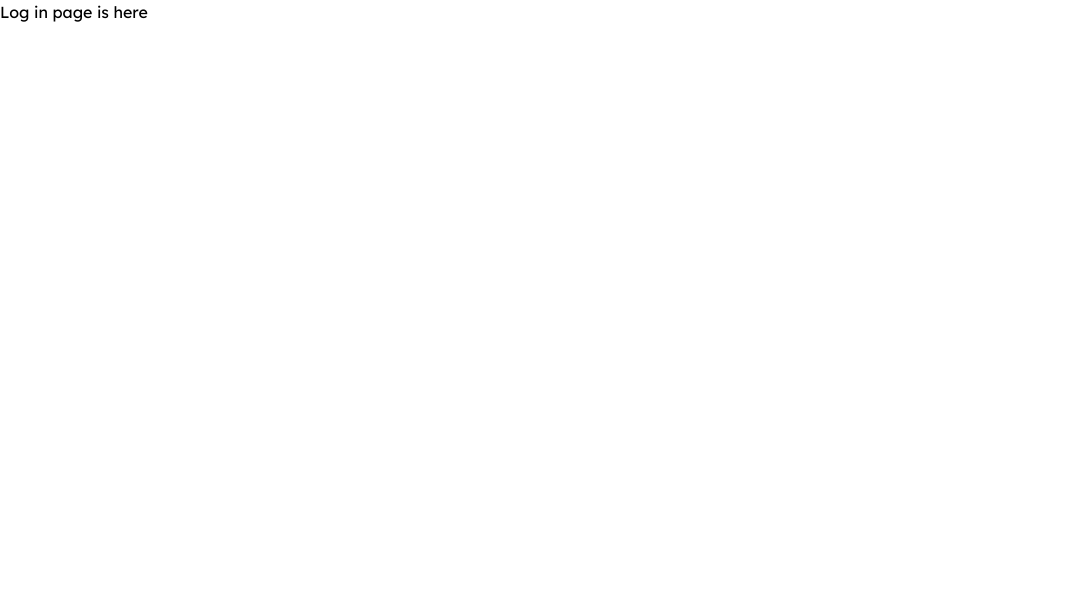
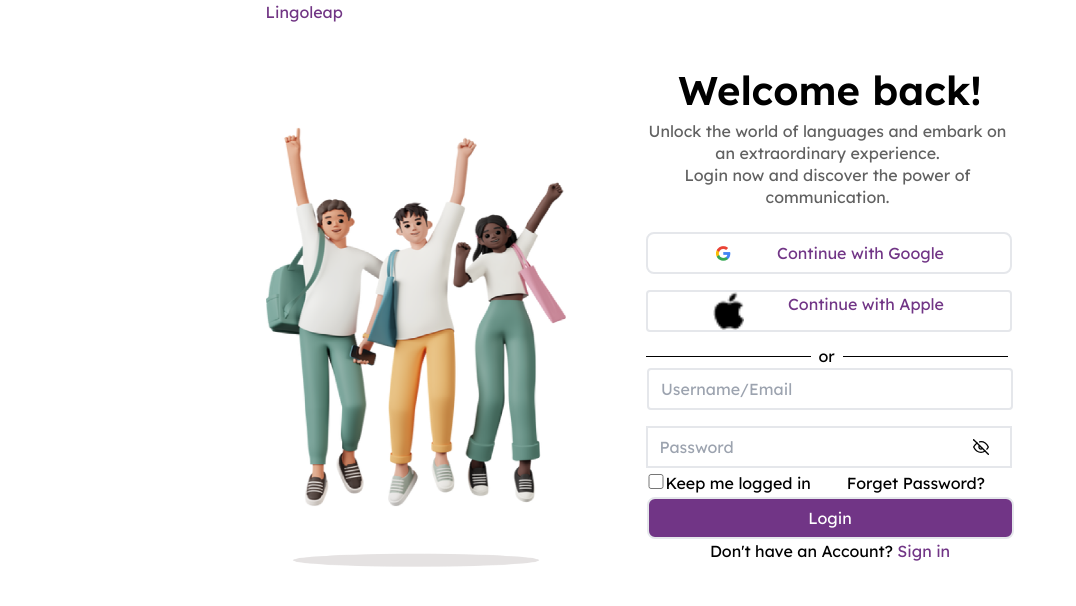
Before and after one commit to ictzoid/LangX-Frontend, a React (Vite) app: page /login in a window 1280 px wide. Shown: the top 606 px of the page, without its empty margins (0-1076 px from the left). Built offline with nearby package versions, Linux system fonts and the light colour scheme.

Commit message:
login page first commit

```diff
--- a/package.json
+++ b/package.json
@@ -12,6 +12,7 @@
   "dependencies": {
     "react": "^18.2.0",
     "react-dom": "^18.2.0",
+    "react-icons": "^4.11.0",
     "react-router-dom": "^6.16.0",
     "react-toastify": "^9.1.3"
   },
--- a/src/pages/LogIn/LogIn.jsx
+++ b/src/pages/LogIn/LogIn.jsx
@@ -1,7 +1,97 @@
-import React from 'react'
+import { useState } from "react";
+import heroImg from "../../assets/images/Hero Image.png";
+import google from "../../assets/images/google.png";
+import apple from "../../assets/images/apple.png";
+import { FiEye, FiEyeOff } from "react-icons/fi";
+import { Link } from "react-router-dom";
 
 export const LogIn = () => {
+  const [view, setView] = useState(false);
   return (
-    <div>Log in page is here</div>
-  )
-}
+    <div className="flex justify-center gap-20">
+      <div className="hidden lg:block">
+        <h4 className="text-[#713584] w-[15.71px] h-[16.63px]">Lingoleap</h4>
+        <img className="w-[300px] h-[600px]" src={heroImg} />
+      </div>
+      <div className="text-center mt-[60px] ">
+        <h2 className="font-semibold leading-[60px] text-[40px]">
+          Welcome back!
+        </h2>
+        <div className="font-normal text-[16px] leading-[22px] text-center text-[#616161] w-[364px] h-[88px]">
+          <p>Unlock the world of languages and embark on </p>
+          <p>an extraordinary experience.</p>
+          <p>Login now and discover the power of</p>
+          <p>communication.</p>
+        </div>
+        <div className="container">
+          <div className="flex w-[366px] h-[42px] border-2 text-[#713586] p-[20px, 48px] gap-8 justify-center items-center rounded-lg mt-6 cursor-pointer">
+            <img className="mr-3" src={google} />
+            Continue with Google
+          </div>
+          <div className="flex w-[366px] h-[42px] text-[#713586] p-[20px, 48px] border-2 justify-center item-center rounded mt-4 gap-8 cursor-pointer">
+            {" "}
+            <img className="mr-3" src={apple} />
+            Continue with Apple
+          </div>
+          <div className="mt-3 flex items-center gap-2">
+            <div className="h-[1px] w-[165px] bg-black"></div>
+            <span>or</span>
+            <div className="h-[1px] w-[165px] bg-black"></div>
+          </div>
+          <div>
+            <input
+              className="w-[366px] h-[42px] px-3 gap-4 border-2 rounded"
+              type="text"
+              id="email"
+              name="email"
+              placeholder="Username/Email"
+            />
+          </div>
+          <div className=" flex items-center border-2 w-[366px] h-[42px] mt-4">
+            <input
+              className="w-[90%] outline-none px-3"
+              type={view ? "text" : "password"}
+              id="email"
+              name="email"
+              placeholder="Password"
+            />
+            {view ? (
+              <FiEye
+                className="cursor-pointer"
+                onClick={() => {
+                  setView(false);
+                }}
+              />
+            ) : (
+              <FiEyeOff
+                className="cursor-pointer"
+                onClick={() => {
+                  setView(true);
+                }}
+              />
+            )}
+          </div>
+          <div className=" flex  items-center gap-9 w-[369px] h-[29px]">
+            <div>
+              <input className="w-[20px] h-[15px] border-2" type="checkbox" />
+              <label>Keep me logged in</label>
+            </div>
+            <div>
+              <Link>Forget Password?</Link>
+            </div>
+          </div>
+          <div className="">
+            <button className="w-[367px] h-[42px] rounded-[8px] p-[8px, 32px] border-2 bg-[#713586] text-white">
+              Login
+            </button>
+            <p>
+              {" "}
+              Don't have an Account?{" "}
+              <span className="text-[#713586] cursor-pointer">Sign in</span>
+            </p>
+          </div>
+        </div>
+      </div>
+    </div>
+  );
+};
```
Also changed, not shown: src/assets/images/Hero Image.png (added), 1 other file (tests, documents, lock files or other folders).
